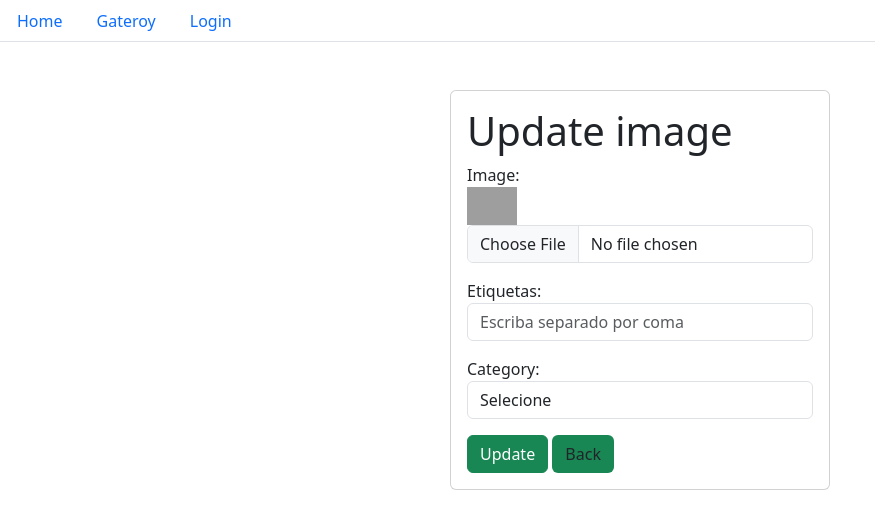
After one commit to bryanby2002/spring-gallery, a Spring app: template src/main/resources/templates/editGallery.html in a window 1280 px wide. The commit adds this page. Shown: the top 529 px of the page, without its empty margins (0-875 px from the left). Run offline with Thymeleaf, Linux system fonts and the light colour scheme; the template is opened without the code that fills it, so the values that code supplies are empty; grey boxes are pictures that could not be loaded.

Commit message:
Quinto commit

```diff
--- a/src/main/java/com/app/waifus/model/Gallery.java
+++ b/src/main/java/com/app/waifus/model/Gallery.java
@@ -15,7 +15,7 @@ public class Gallery {
   @Id
   @GeneratedValue(strategy = GenerationType.IDENTITY)
   private Integer id;
-  private String description;
+  private String etiqueta;
   private String category;
   private String img;
 
--- a/src/main/java/com/app/waifus/repository/GalleryRepository.java
+++ b/src/main/java/com/app/waifus/repository/GalleryRepository.java
@@ -14,7 +14,7 @@ public interface GalleryRepository  extends JpaRepository<Gallery, Integer>{
 
   // ---> metodos aqui
   //Metodo abstracto para listar la gallery segun la palabra
-  @Query("SELECT g FROM Gallery g WHERE g.category LIKE %:palabra% or g.description LIKE %:palabra% or g.img LIKE %:palabra%")
+  @Query("SELECT g FROM Gallery g WHERE g.category LIKE %:palabra% or g.etiqueta LIKE %:palabra% or g.img LIKE %:palabra%")
   public List<Gallery> listWord(@Param("palabra") String palabra);
 
 
--- /dev/null
+++ b/src/main/resources/templates/editGallery.html
@@ -0,0 +1,73 @@
+<!DOCTYPE html>
+<html xmlns:th="http://www.thymeleaf.org">
+
+<head>
+  <meta charset="UTF-8">
+  <meta name="viewport" content="width=device-width, initial-scale=1.0">
+  <link rel="stylesheet" href="https://cdn.jsdelivr.net/npm/bootstrap@5.3.2/dist/css/bootstrap.min.css">
+  <title>Images</title>
+</head>
+
+<body>
+
+  <!--Nav-->
+  <ul class="nav nav-tabs">
+    <li class="nav-item">
+      <a th:href="@{/}" class="nav-link"  href="#">Home</a>
+    </li>
+    <li class="nav-item">
+      <a class="nav-link" href="#">Gateroy</a>
+    </li>
+    <li class="nav-item">
+      <a th:href="@{/login}" class="nav-link" href="#">Login</a>
+    </li>
+  </ul>
+
+
+  <div class="container mt-3">
+    <div class="row justify-content-center ">
+      <div class="col col-md-4  ">
+        <p class="fw-bold text-success " th:text="${alert}" ></p>
+      </div>
+    </div>
+  </div>
+
+  <div class="container mt-3">
+    <div class="row justify-content-center">
+      <div class="col col-md-4 card p-3">
+        <h1 class="mb-2">Update image</h1>
+        <form th:action="@{/{id}(id=${gallery.id})}" method="post" enctype="multipart/form-data" th:object="${gallery}">
+          <div class="mb-3">
+            <label for="">Image:</label> <br>
+            <img th:src="@{upload/{imgName}(imgName=${gallery.img})}" width="50px">
+            <div th:value="${file}" th:text="${gallery.img}" class="infoImage"></div>
+            <input name="file" class="form-control" type="file" >
+          </div>
+          <div class="mb-3">
+            <label for="">Etiquetas:</label>
+            <input th:field="*{etiqueta}" class="form-control" type="text" name="description" required
+            placeholder="Escriba separado por coma">
+          </div>
+          <div class="mb-3">
+            <label for="">Category:</label>
+            <select th:field="*{category}" class="form-control" name="category" id="">
+              <option value="0">Selecione</option>
+              <option value="Anime">Anime</option>
+              <option value="Auto">Auto</option>
+              <option value="Deporte">Deporte</option>
+              <option value="Animal">Animal</option>
+              <option value="Paisaje">Paisaje</option>
+              <option value="Universo">Universo</option>
+              <option value="Ciudad">Ciudad</option>
+              <option value="Pelicula">Pelicula</option>
+            </select>
+          </div>
+          <input class="btn btn-success" type="submit" value="Update">
+          <a th:href="@{/control}" class="btn bg-success ">Back</a>
+        </form>
+      </div>
+    </div>
+  </div>
+</body>
+
+</html>
--- a/src/main/resources/templates/index.html
+++ b/src/main/resources/templates/index.html
@@ -47,7 +47,7 @@
             <img
             th:src="@{upload/{imgName}(imgName=${gallery.img})}"
             class="card-img-top"
-            alt="${gallery.description}"/>
+            alt="${gallery.etiqueta}"/>
           </div>
         </div>
       </div>
--- a/src/main/resources/templates/login.html
+++ b/src/main/resources/templates/login.html
@@ -23,6 +23,7 @@
     </li>
   </ul>
 
+  <!--form login-->
   <div class="container mt-3 table-responsive ">
     <div class="row justify-content-center">
       <div class="col col-md-4 card p-3">
```
Also changed, not shown: src/main/java/com/app/waifus/controller/GalleryController.java (+61 -2 lines), src/main/java/com/app/waifus/service/Upload.java (+22 -23 lines), src/main/resources/templates/control.html (+24 -5 lines), src/main/resources/templates/new.html (+5 -3 lines), 11 other files.
